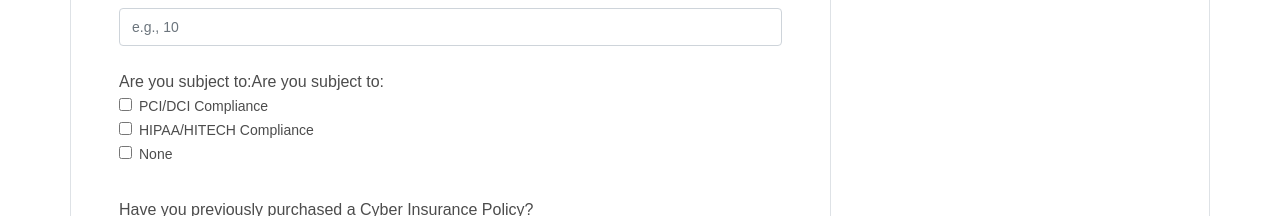
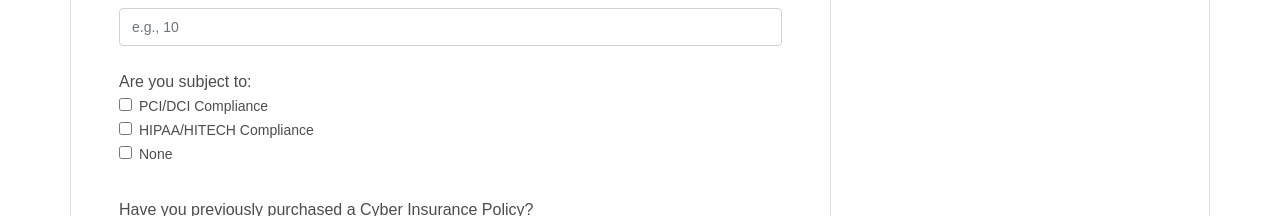
Before and after one commit to markstepchin/cybersecurityclone, a React (Create React App) app: page / in a window 1280 px wide. Shown: the part 680-896 px from the top of the page. Built offline with nearby package versions, Linux system fonts and the light colour scheme; the HTML template or start-up script is replaced by a standard one.

Commit message:
seperated the checkbox into a seperate component in preperation for refactoring the checkbox group component

```diff
--- a/src/components/forms/InfoForm.js
+++ b/src/components/forms/InfoForm.js
@@ -57,7 +57,8 @@ class InfoForm extends React.Component {
 
                 <CheckBoxGroup
                     label='Are you subject to:'
-                    options={['PCI/DCI Compliance', 'HIPAA/HITECH Compliance', 'None']}
+                    options={['PCI/DCI Compliance', 'HIPAA/HITECH Compliance']}
+                    noneOption={true}
                 />
 
                 <ButtonGroup
@@ -65,8 +66,6 @@ class InfoForm extends React.Component {
                     response={this.state.hadPreviousInsurance}
                     toggle={() => this.setState(prevState => ({ hadPreviousInsurance: !prevState.hadPreviousInsurance }))}
                 />
-                {/* // () => this.setState(prevState => ({ hadPreviousInsurance: !prevState.hadPreviousInsurance })) */}
-                {/* // how does this work???? */}
 
                 <Input
                     type='date'
--- a/src/components/forms/utilities/CheckBoxGroup.js
+++ b/src/components/forms/utilities/CheckBoxGroup.js
@@ -1,20 +1,27 @@
 import React from 'react';
+import CheckBoxInput from '../utilities/CheckBoxInput';
+
+/*
+Each checkbox is a true or false field
+The none field is a variable computed on the fly that displays and toggles the value of other fields
+
+
+*/
 
 const CheckBoxGroup = (props) => (
     <div className="mb-4">
         <label>
             {props.label}
-            {props.label}
-            {props.options.map(currentOption => (<CheckBoxInput option={currentOption} key={currentOption} />))}
-        </label>
-    </div>
-)
-
-const CheckBoxInput = (props) => (
-    <div className="form-check">
-        <input className="form-check-input" type="checkbox" value="" />
-        <label className="form-check-label check-label">
-            {props.option}
+            {props.options.map(currentOption => (
+                <CheckBoxInput
+                    text={currentOption}
+                    key={currentOption} />
+            ))}
+            {props.noneOption ? (
+                <CheckBoxInput
+                    text='None'
+                    key='None'
+                />) : null}
         </label>
     </div>
 )
--- /dev/null
+++ b/src/components/forms/utilities/CheckBoxInput.js
@@ -0,0 +1,12 @@
+import React from 'react';
+
+const CheckBoxInput = (props) => (
+    <div className="form-check">
+        <input className="form-check-input" type="checkbox" value="" />
+        <label className="form-check-label check-label">
+            {props.text}
+        </label>
+    </div>
+)
+
+export default CheckBoxInput;
```
